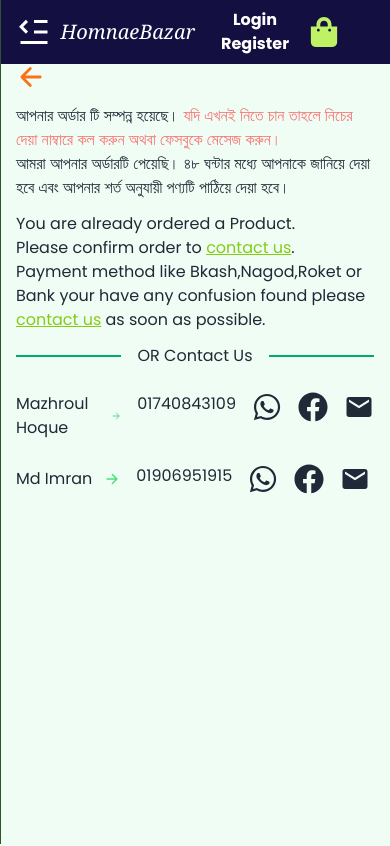
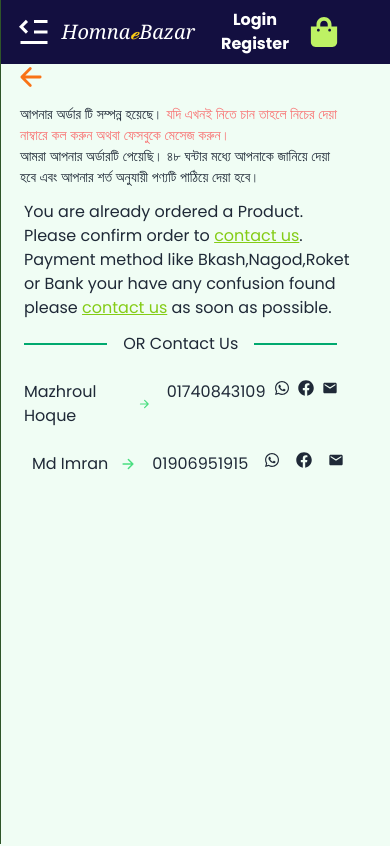
Before and after one commit to Ai-Imran/client-dalpala, a React (Vite) app: page /buy-now in a window 390 px wide. Shown: the top 846 px of the page. Built offline with nearby package versions, Linux system fonts and the light colour scheme; no server answers.

Commit message:
style logo

```diff
--- a/src/Pages/BuyProduct/BuyProduct.jsx
+++ b/src/Pages/BuyProduct/BuyProduct.jsx
@@ -34,7 +34,7 @@ const BuyProduct = () => {
         </div>
       )}
       {showBanglaText && (
-        <p>
+        <p className="mx-1 w-11/12 text-[14px] lg:text-[16px]">
 
           আপনার অর্ডার টি সম্পন্ন হয়েছে। <span className="text-red-400"> যদি এখনই নিতে চান তাহলে নিচের
           দেয়া নাম্বারে কল করুন অথবা ফেসবুকে মেসেজ করুন।</span> <br /> আমরা আপনার অর্ডারটি
@@ -45,31 +45,31 @@ const BuyProduct = () => {
     </div>
 
 
-            <div className="lg:w-1/2 mx-auto min-h-screen">
+            <div className="lg:w-1/2 mx-2 lg:mx-auto min-h-screen">
                 <div>
                     <p>You are already ordered a Product.</p> <p>
                         Please confirm order to <Link className="text-lime-500 underline" to={'/contact'}>contact us</Link>.
                     </p>Payment method like Bkash,Nagod,Roket or Bank your have any confusion  found please  <Link className="text-lime-500 underline" to={'/contact'}>contact us</Link> as soon as possible.
                 </div>
-                <div className="divider divider-success"> OR Contact Us</div>
-                <div className="flex py-3 lg:text-xl">
+                <div className="divider w-11/12 divider-success"> OR Contact Us</div>
+                <div className="flex py-3 w-11/12 lg:text-xl">
                     <span className="flex justify-center items-center gap-3">Mazhroul Hoque <IoArrowForward className="text-green-400 " /> </span>
-                    <div className="flex  ml-4 gap-4">
+                    <div className="flex ml-4 lg:gap-4 gap-2">
                         <span>01740843109</span>
-                        <FaWhatsapp className="text-3xl" />
-                        <a target="_blank" href="https://www.facebook.com/mazharul.hoque.homna?mibextid=ZbWKwL"> <FaFacebook className="text-3xl" /></a>
+                        <FaWhatsapp className="lg:text-3xl" />
+                        <a target="_blank" href="https://www.facebook.com/mazharul.hoque.homna?mibextid=ZbWKwL"> <FaFacebook className="lg:text-3xl" /></a>
 
-                        <MdEmail className="text-3xl" />
+                        <MdEmail className="lg:text-3xl" />
                     </div>
                 </div>
-                <div className="flex py-3 lg:text-xl">
+                <div className="flex w-11/12 py-3 mx-2 lg:text-xl">
                     <span className="flex justify-center items-center gap-3">Md Imran <IoArrowForward className="text-green-400 " /> </span>
                     <div className="flex  ml-4 gap-4">
                         <span>01906951915</span>
-                        <FaWhatsapp className="text-3xl" />
-                        <a target="_blank" href="https://www.facebook.com/imran.chowdhury.90663894"> <FaFacebook className="text-3xl" /></a>
+                        <FaWhatsapp className="lg:text-3xl text-[]" />
+                        <a target="_blank" href="https://www.facebook.com/imran.chowdhury.90663894"> <FaFacebook className="lg:text-3xl" /></a>
 
-                        <MdEmail className="text-3xl" />
+                        <MdEmail className="lg:text-3xl" />
                     </div>
                 </div>
             </div>
--- a/src/Pages/Home/Home.jsx
+++ b/src/Pages/Home/Home.jsx
@@ -142,7 +142,7 @@ const Home = () => {
                                                         <span className="lg:ml-8 ml-2">Add to</span>
                                                         <FaCartArrowDown className="lg:text-2xl text-xl mr-2 mx-1" />
                                                     </Link>
-                                                    <Link to={`/single-shop/${product._id}`} className="w-1/2 bg-amber-950 py-2 rounded-r text-white">
+                                                    <Link to={`/single-shop/${product._id}`} className="w-1/2  bg-amber-950 py-2 rounded-r text-white">
                                                         Buy Now
                                                     </Link>
                                                 </div>
@@ -155,7 +155,7 @@ const Home = () => {
                     )}
                 </div>
                 {filteredProducts.length > 0 && (
-                    <Link className="block mx-4 bg-indigo-950 lg:w-1/3 mb-3 lg:mx-auto text-white text-center lg:text-[16px] text-[13px] py-2 rounded" to={`/shops`}>Show More</Link>
+                    <Link className="block mx-4 bg-indigo-950 lg:w-1/3 mb-3 mt-1 lg:mx-auto text-white text-center lg:text-[16px] text-[13px] py-2 rounded" to={`/shops`}>Show More</Link>
                 )}
             </div>
         </div>
--- a/src/Pages/Shops/SignleProduct.jsx
+++ b/src/Pages/Shops/SignleProduct.jsx
@@ -111,7 +111,7 @@ const SingleProduct = () => {
                         </div>
                     </div>
                 </div>
-                <div>
+                <div className="px-1">
                     <h2 className="text-xl font-bold">Product</h2>
                     <div>
                         Name: <span className=" lg:text-[20px] font-bold text-[14px]"> {product?.name}</span>
@@ -127,7 +127,7 @@ const SingleProduct = () => {
                     </div>
                 </div>
             </div>
-            <form onSubmit={handleSubmit} className="lg:ml-[300px] px-2 w-full pb-6 mb-10">
+            <form onSubmit={handleSubmit} className="lg:ml-[300px] w-11/12 px-2 lg:w-full pb-6 mb-10">
                 <p className="text-orange-400 ">
                     {
                         user ? null : <Link to={'/signup'}>You do not have a account please <span className="underline font-bold">Create Account</span></Link>
--- a/src/Shared/Navbar.jsx
+++ b/src/Shared/Navbar.jsx
@@ -34,6 +34,8 @@ const Navbar = () => {
                                 {/* Sidebar content here */}
                                 <NavLink to={'/'}>Home</NavLink>
                                 <NavLink to={'/shops'}>Shop Now</NavLink>
+
+                                <NavLink to={'/contact'}>Contact Us</NavLink>
                                 <div className="my-6">
                                     {
                                         user ? user?.displayName : <NavLink to={'/login'}>Login</NavLink>
@@ -44,14 +46,13 @@ const Navbar = () => {
                                         user ? <span className='cursor-pointer' onClick={handleLogout}>Logout</span> : <NavLink to={'/signup'}>Create Account</NavLink>
                                     }
                                 </div>
-                                <NavLink to={'/contact'}>Contact Us</NavLink>
 
                             </ul>
                         </div>
                     </div>
                     <Link to={'/'} className='   '>
                         {/* <img className='w-[50px] opacity-65' src={dalpala} alt="dalapla-logo" /> */}
-                        <h1 className=' italic font-serif hover:text-lime-200 lg:text-3xl text-xl'>HomnaeBazar</h1>
+                        <div className=' flex italic font-serif  hover:text-lime-200 lg:text-3xl text-xl'> <span>Homna</span> <span className='inline-block text-yellow-400'> 𝓮</span> <span>Bazar</span> </div>
                     </Link>
 
                 </div>
```
